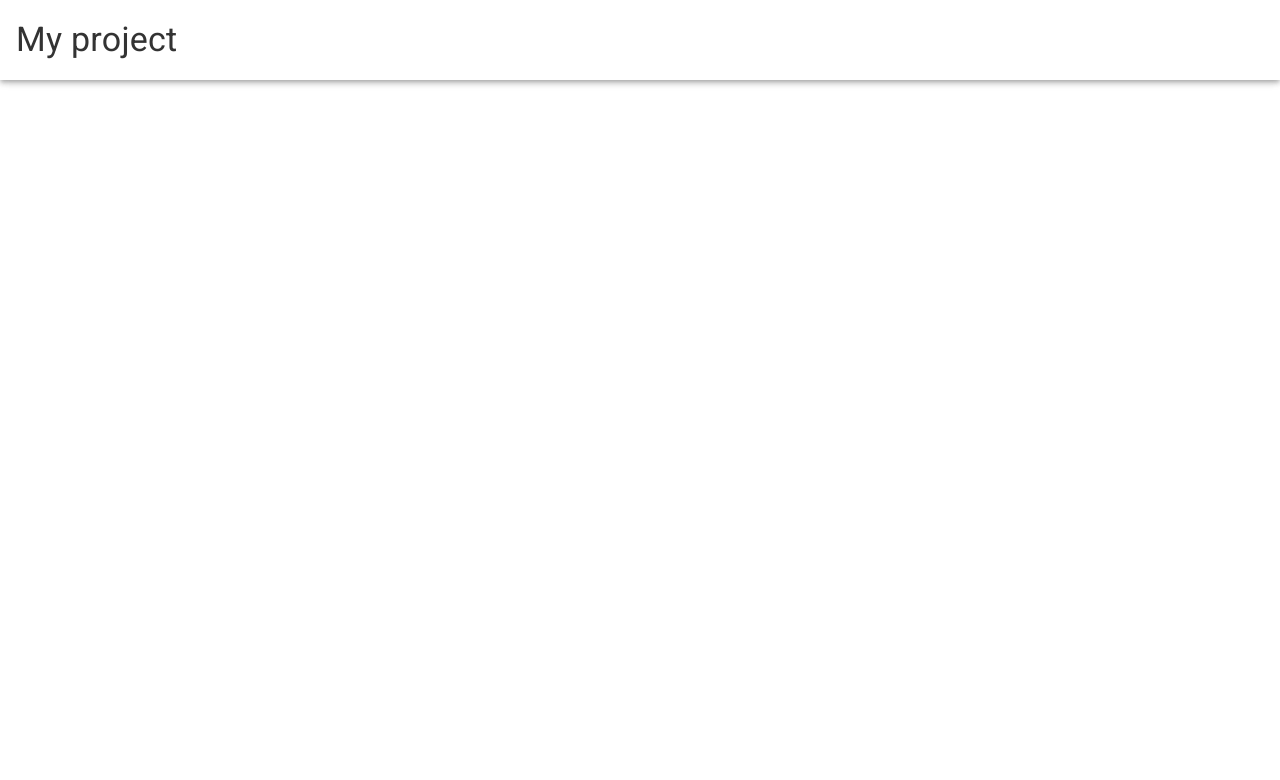
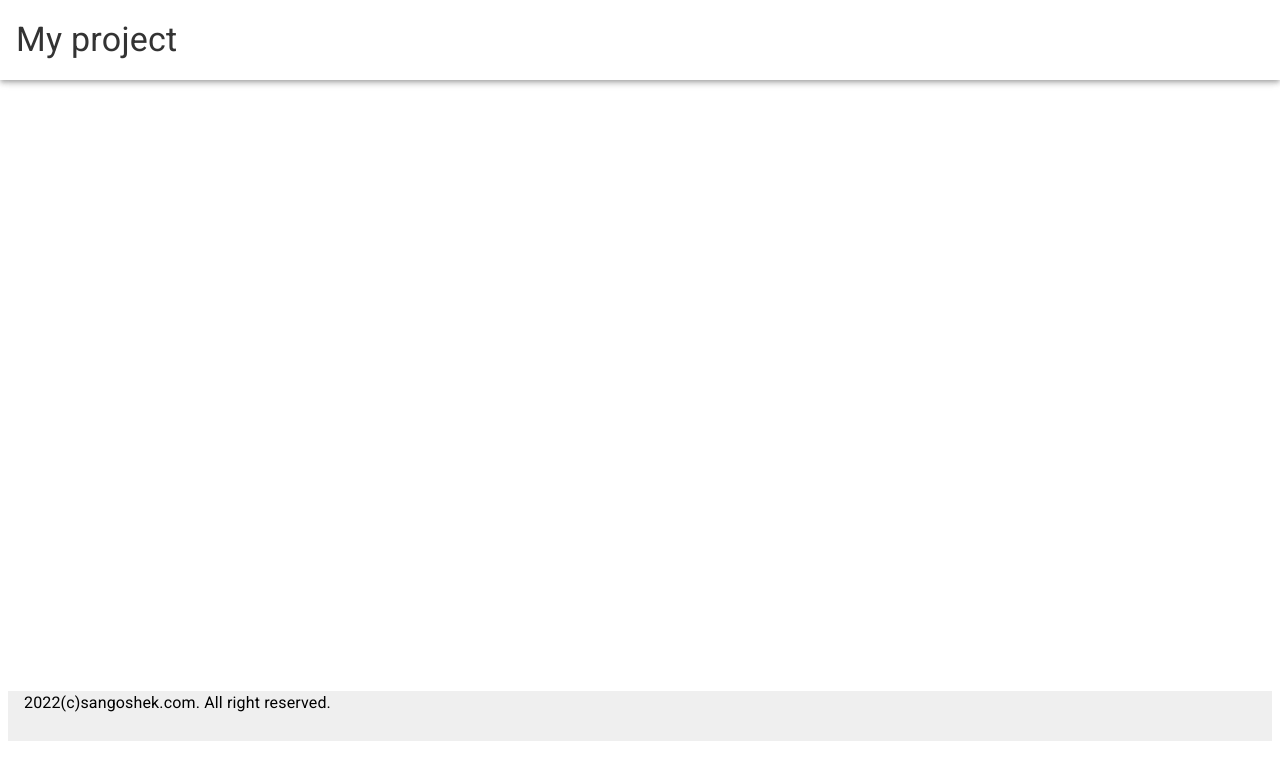
Before and after one commit to sangoshek/nodejs-fullstack-boilerplate, a Next.js app: page / in a window 1280 px wide. Shown: the top 780 px of the page. Built offline with nearby package versions, Linux system fonts and the light colour scheme.

Commit message:
add components

```diff
--- /dev/null
+++ b/src/components/Footer/Footer.tsx
@@ -0,0 +1,23 @@
+import React, { FC, ReactNode } from "react";
+import { ContentWrapperMaxWidth } from 'src/styled/Wrapper';
+import { StyledFooter } from "src/styled/Footer";
+import {
+    Typography
+} from '@mui/material';
+
+type FooterProps = {
+    copyright: string
+    children?: ReactNode;
+  };
+
+const Footer: FC<FooterProps> = (props:FooterProps) => {
+    return (
+        <StyledFooter component="nav">
+            <ContentWrapperMaxWidth>
+                <Typography variant="body1" component="span">{props.copyright}</Typography>
+            </ContentWrapperMaxWidth>
+        </StyledFooter>
+    );
+};
+
+export default Footer;
--- a/src/components/Layouts/LayoutMain.tsx
+++ b/src/components/Layouts/LayoutMain.tsx
@@ -1,5 +1,7 @@
 import React, { FC, ReactNode } from "react";
-import Header from '../Header/Header';
+import Header from 'src/components/Header/Header';
+import Footer from 'src/components/Footer/Footer';
+import { ContentBodyWrapper } from 'src/styled/Wrapper';
 
 type LayoutProps = {
     children: ReactNode;
@@ -9,9 +11,10 @@ const LayoutMain: FC<LayoutProps> = (props:LayoutProps) => {
     return (
         <>
             <Header title="My project"/>
-            <main>
+            <ContentBodyWrapper>
                 {props.children}
-            </main>
+            </ContentBodyWrapper>
+            <Footer copyright="2022(c)sangoshek.com. All right reserved." />
         </>
     );
 };
--- /dev/null
+++ b/src/styled/Footer.tsx
@@ -0,0 +1,14 @@
+import styled from '@emotion/styled';
+import {
+    Stack
+} from '@mui/material';
+
+const StyledFooter = styled(Stack)`
+    background-color: #efefef;
+    color: #000;
+    min-height: 50px;
+` as typeof Stack
+
+export {
+    StyledFooter
+}
--- a/src/styled/Wrapper.tsx
+++ b/src/styled/Wrapper.tsx
@@ -5,6 +5,11 @@ const ContentWrapperMaxWidth = styled.div`
     padding: 0 1rem;
 `
 
+const ContentBodyWrapper = styled.div`
+    min-height: calc(100vh - 80px - 50px);
+`
+
 export {
-    ContentWrapperMaxWidth
+    ContentWrapperMaxWidth,
+    ContentBodyWrapper
 }
```
